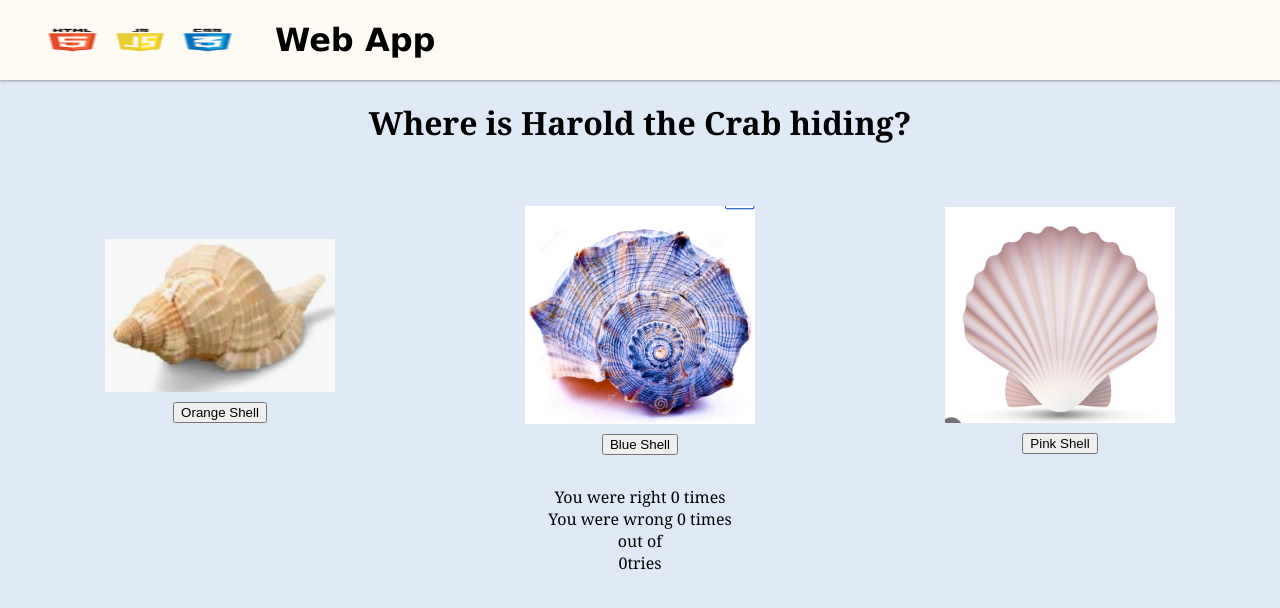
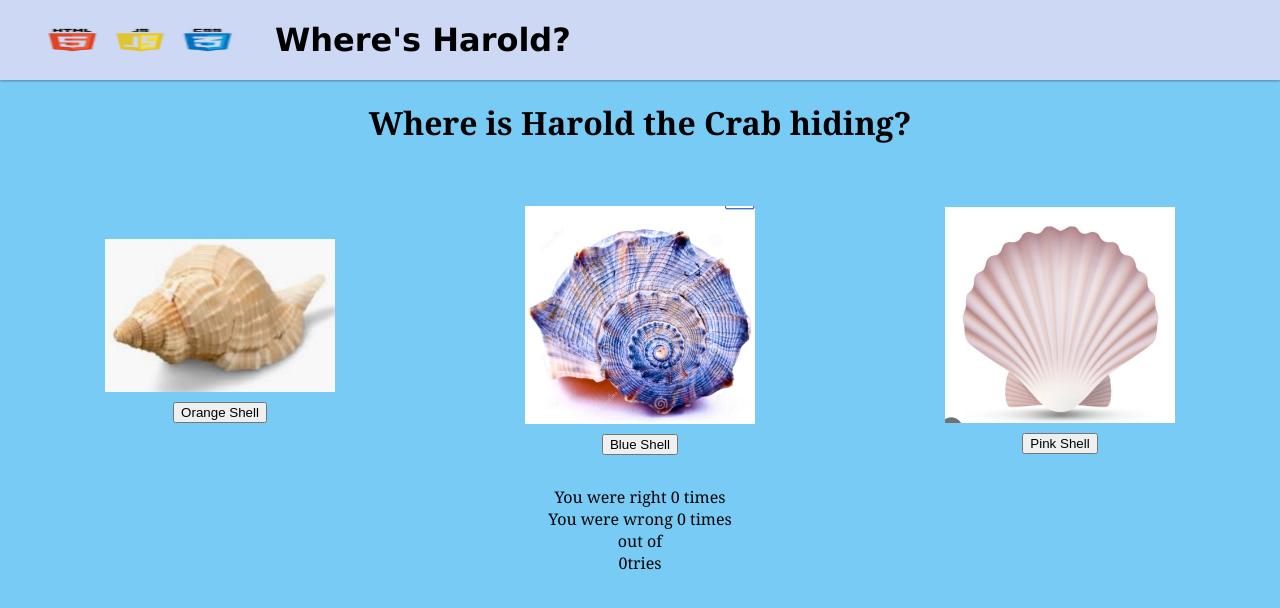
Before and after one commit to Allyson-Camp/shell-game, a plain HTML site: page index.html in a window 1280 px wide. Drawn offline with Linux system fonts and the light colour scheme.

Commit message:
changed background colors

```diff
--- a/index.html
+++ b/index.html
@@ -27,7 +27,7 @@
 <body>
     <header>
         <img class="logo" src="assets/html_css_js.png" alt="logo">
-        <h1>Web App</h1>
+        <h1>Where's Harold?</h1>
     </header>
 
     <main>
--- a/styles/global.css
+++ b/styles/global.css
@@ -1,6 +1,6 @@
 :root {
-    --background: rgb(224, 234, 247);
-    --header-background: rgb(254, 251, 245);
+    --background: rgb(120, 203, 244);
+    --header-background: rgb(205, 217, 244);
     --primary-font: Corbel, 'Lucida Grande', 'Lucida Sans Unicode', 'Lucida Sans', 'DejaVu Sans',
         'Bitstream Vera Sans', 'Liberation Sans', Verdana, 'Verdana Ref', sans-serif;
 }
@@ -75,11 +75,6 @@ img {
     font-family:Cambria, Cochin, Georgia, Times, 'Times New Roman', serif
 }
 
-/* .button {
-    display: flex;
-    justify-content: ;
-} */
-/* trying to center the buttons under the shell photos */
 
 .harold::after {
     font-size: 10rem;
```
Also changed, not shown: app.js (+5 -11 lines).
